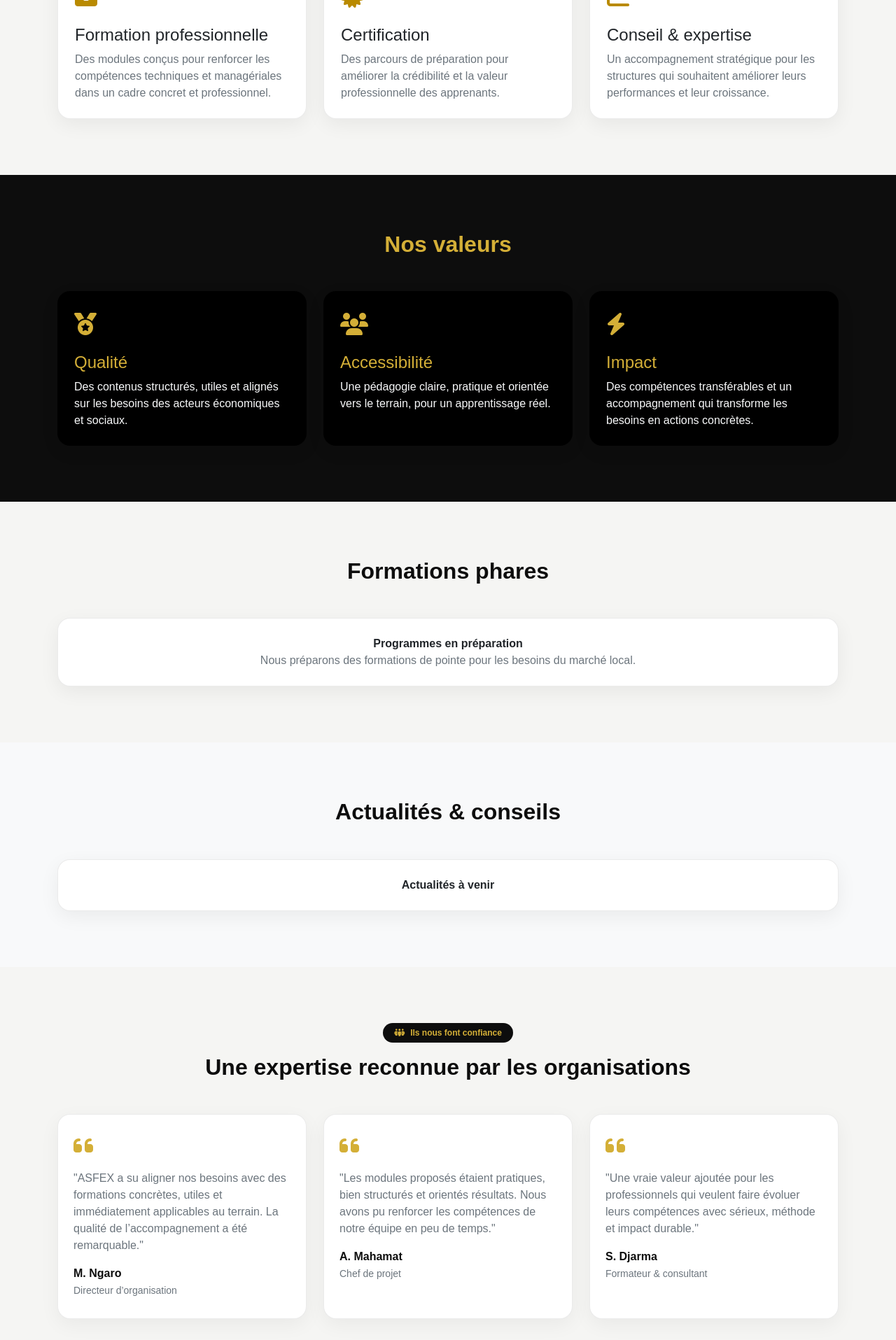
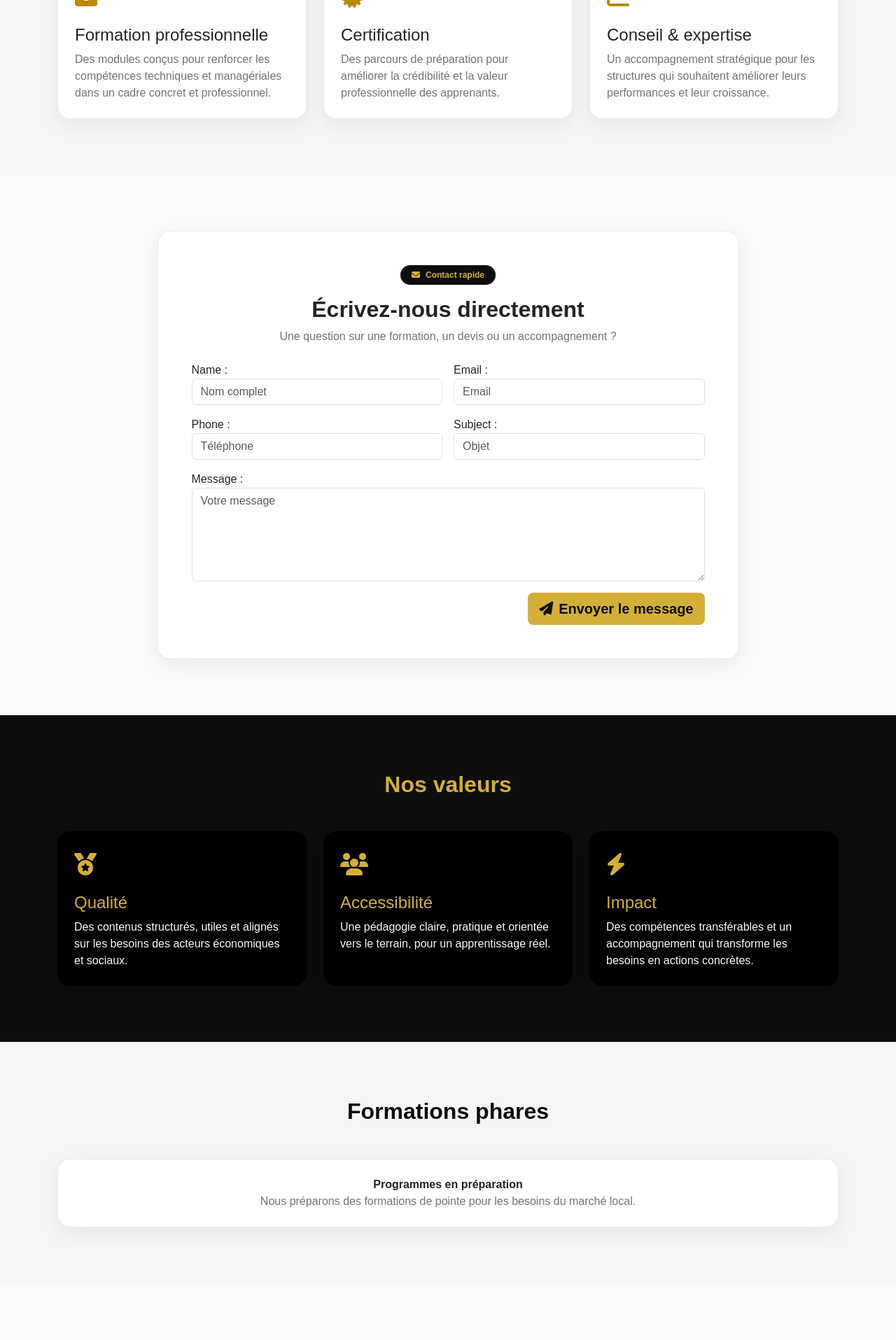
Before and after one commit to f3l1x235/afex, a Django app: page / in a window 1280 px wide. Shown: the part 1023-2938 px from the top of the page at 70% size. Run offline with Django 5.2, Linux system fonts and the light colour scheme; data that the repository does not hold is empty.

Commit message:
Add contact message feature with form handling and admin visibility

```diff
--- a/siteapp/views.py
+++ b/siteapp/views.py
@@ -37,12 +37,19 @@ def admin_logout(request):
 def home(request):
     courses = Course.objects.order_by('created_at')[:3]
     latest_articles = Article.objects.order_by('-created_at')[:3]
+    contact_form = ContactMessageForm(request.POST or None)
+    if request.method == 'POST' and contact_form.is_valid():
+        contact_form.save()
+        messages.success(request, 'Votre message a bien été envoyé. Nous vous répondrons rapidement.')
+        return redirect('home')
+
     context = {
         'page_title': 'ASFEX Formation Tchad | Centre de Formation & Expertise',
         'meta_description': 'ASFEX Formation Tchad propose des formations professionnelles, certification, conseil et accompagnement en Afrique, avec une approche pratique et orientée emploi.',
         'meta_keywords': 'ASFEX Formation Tchad, centre de formation au Tchad, formations professionnelles, certification, expertise, conseil, N’Djamena',
         'courses': courses,
         'articles': latest_articles,
+        'contact_form': contact_form,
     }
     return render(request, 'home.html', context)
 
@@ -394,7 +401,7 @@ def admin_messages(request):
     context = {
         'page_title': 'Messages reçus',
         'meta_description': 'Consultez les demandes, demandes de devis et messages reçus.',
-        'messages': messages_list,
+        'contact_messages': messages_list,
     }
     return render(request, 'admin/messages.html', context)
 
--- a/templates/home.html
+++ b/templates/home.html
@@ -80,6 +80,35 @@
           <div class="feature-icon mb-3"><i class="fa-solid fa-chart-line"></i></div>
           <h4>Conseil & expertise</h4>
           <p class="text-secondary mb-0">Un accompagnement stratégique pour les structures qui souhaitent améliorer leurs performances et leur croissance.</p>
+        </div>
+      </div>
+    </div>
+  </div>
+</section>
+
+<section class="section-pad bg-light" id="message">
+  <div class="container">
+    <div class="row justify-content-center">
+      <div class="col-lg-9">
+        <div class="card p-4 p-lg-5">
+          <div class="text-center mb-4">
+            <span class="badge bg-dark text-gold rounded-pill px-3 py-2 mb-3"><i class="fa-solid fa-envelope me-2"></i>Contact rapide</span>
+            <h2 class="fw-bold">Écrivez-nous directement</h2>
+            <p class="text-secondary mb-0">Une question sur une formation, un devis ou un accompagnement ?</p>
+          </div>
+          {% for message in messages %}
+            <div class="alert alert-success" role="alert">{{ message }}</div>
+          {% endfor %}
+          <form method="post" class="row g-3">
+            {% csrf_token %}
+            {% for field in contact_form %}
+              <div class="{% if field.name == 'message' %}col-12{% else %}col-md-6{% endif %}">
+                {{ field.label_tag }}{{ field }}
+                {% for error in field.errors %}<div class="text-danger small">{{ error }}</div>{% endfor %}
+              </div>
+            {% endfor %}
+            <div class="col-12 text-end"><button type="submit" class="btn btn-gold btn-lg"><i class="fa-solid fa-paper-plane me-2"></i>Envoyer le message</button></div>
+          </form>
         </div>
       </div>
     </div>
```
Also changed, not shown: siteapp/tests.py (+23 -0 lines), templates/admin/messages.html (+5 -2 lines).
